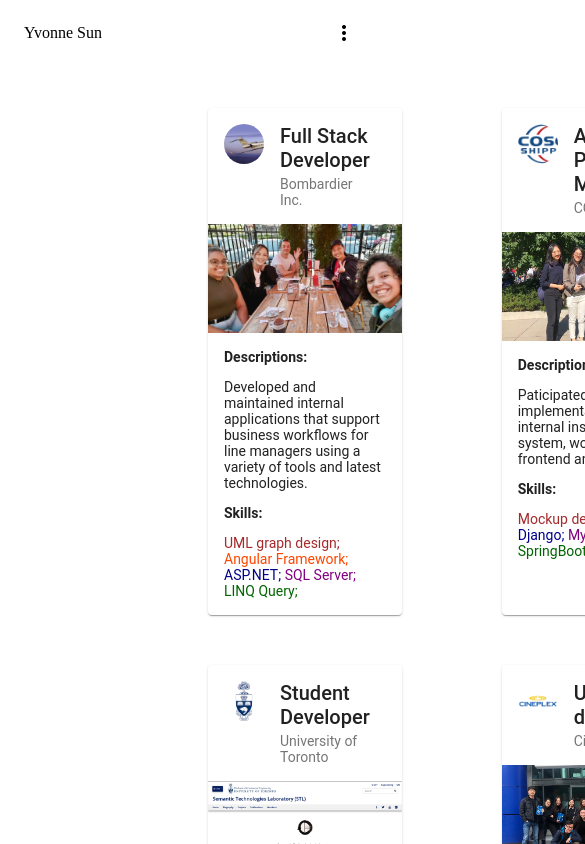
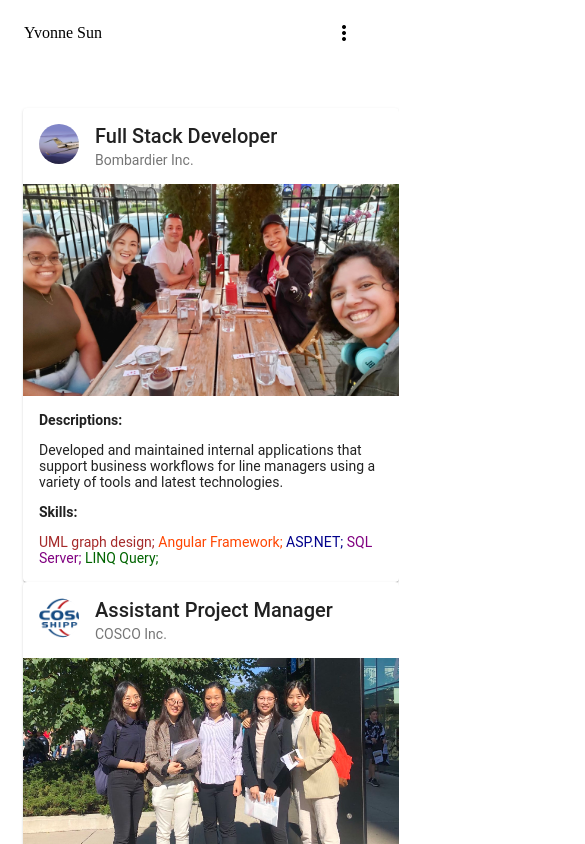
Before and after one commit to yvonne-loves-ice-cream/yvonne-loves-ice-cream.github.io, an Angular app: page /work-experience in a window 390 px wide. Shown: the top 844 px of the page, 585 px wide, since content can reach past the window. Built offline with nearby package versions, Linux system fonts and the light colour scheme.

Commit message:
media fixed

```diff
--- a/src/app/experiences/experiences.component.scss
+++ b/src/app/experiences/experiences.component.scss
@@ -35,3 +35,22 @@
 .experience-card {
     width: 400px;
 }
+
+@media screen and (max-width: 900px) {
+    .experience-card {
+        width: 100%;
+    }
+    .content {
+        margin: 50px 15px;
+        display: block!important;
+    }
+    .right-card {
+        margin-left: 0;
+    }
+}
+
+@media screen and (max-width: 1200px) {
+    .content {
+        margin: 50px 15px;
+    }
+}
--- a/src/app/interests/interests.component.scss
+++ b/src/app/interests/interests.component.scss
@@ -19,7 +19,7 @@ div.texts {
     padding: 10px 20px;
 }
 
-@media screen and (max-width: 800px) {
+@media screen and (max-width: 1200px) {
     .content {
         margin: 50px 7.5px;
     }
@@ -29,7 +29,7 @@ div.texts {
     }
 }
 
-@media screen and (max-width: 600px) {
+@media screen and (max-width: 800px) {
     .content {
         margin: 50px 7.5px;
     }
```
